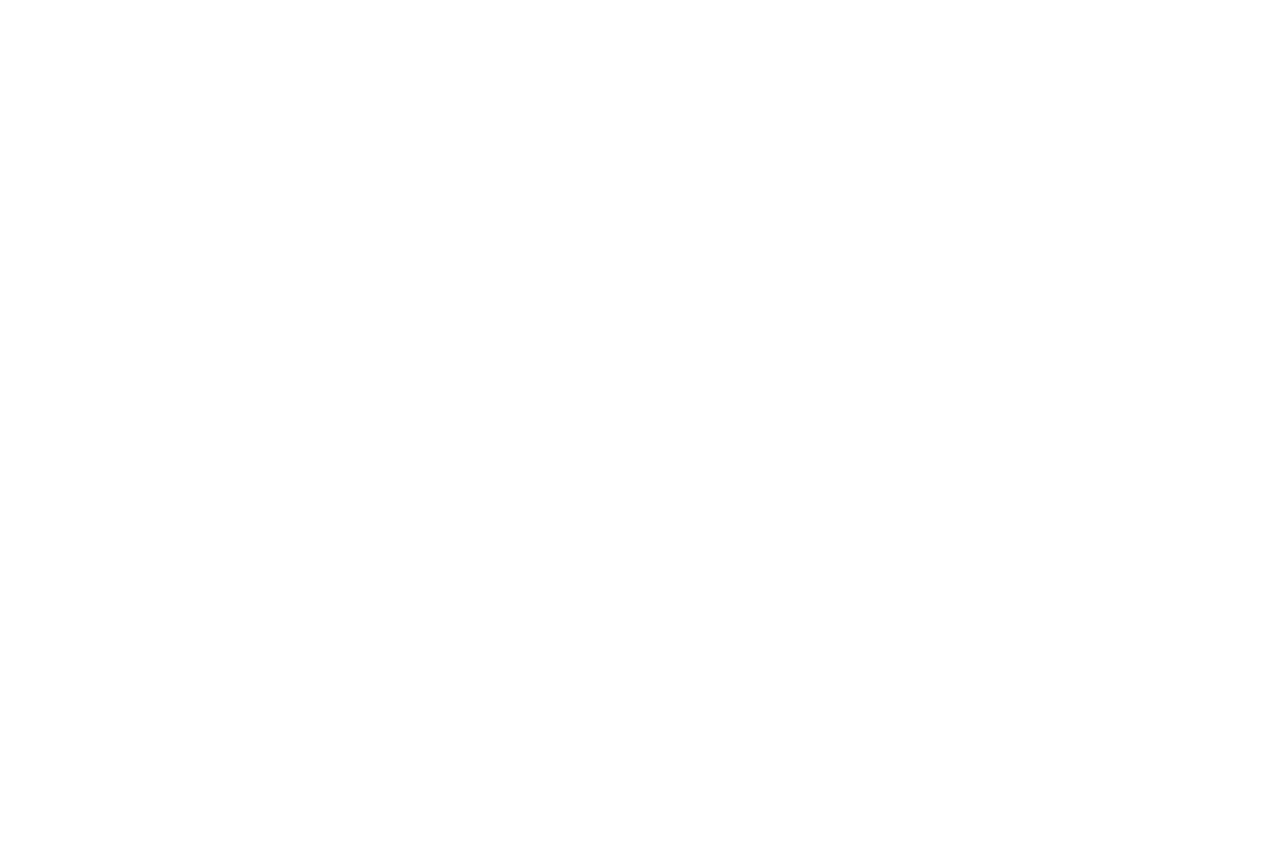
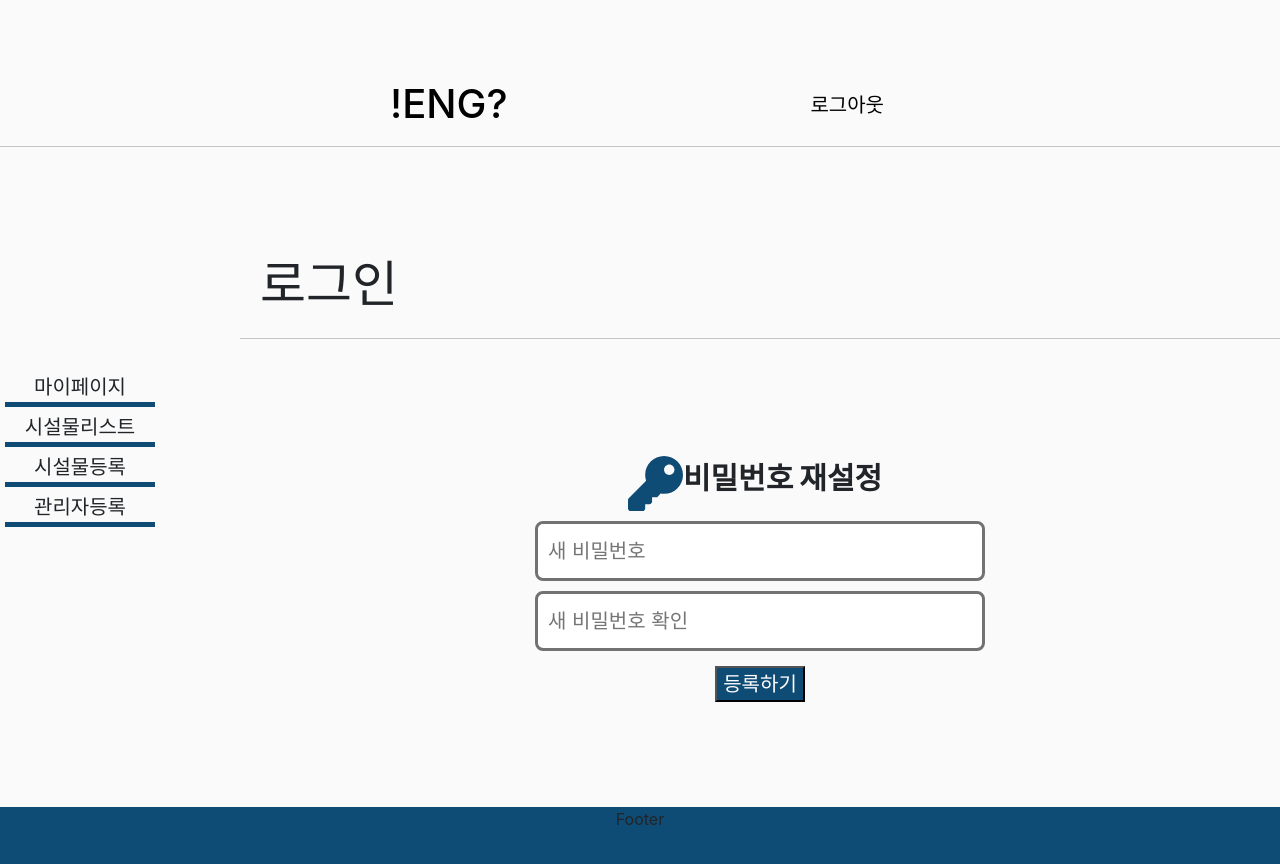
Before and after one commit to 2022OSS-Dev-Competition-ENG-Project/ENG_Web, a React (Create React App) app: page /mypage in a window 1280 px wide. Before the commit this address had no page. Shown: the top 864 px of the page. Before the commit the page ends 800 px from the top, so only its background shows below. Built offline with nearby package versions, Linux system fonts and the light colour scheme.

Commit message:
[FEAT]비밀번호 재설정 구현

```diff
--- a/package.json
+++ b/package.json
@@ -16,6 +16,7 @@
     "react-bootstrap": "^2.5.0",
     "react-daum-postcode": "^3.1.1",
     "react-dom": "^18.2.0",
+    "react-icons": "^4.4.0",
     "react-router-dom": "^6.3.0",
     "react-scripts": "5.0.1",
     "styled-components": "^5.3.5",
--- a/src/App.js
+++ b/src/App.js
@@ -7,7 +7,6 @@ import Main from './Pages/Main';
 import BuildingList from './Pages/BuildingList';
 import NoticeWrite from './Pages/NoticeWrite';
 import Layout from './Components/Layout';
-import PostWrite from './Pages/PostWrite';
 import BuildingRegister from './Pages/BuildingRegister';
 import ManagerRegister from './Pages/ManagerRegister';
 import NoticeView from './Pages/NoticeView';
@@ -17,6 +16,7 @@ import PostList from './Pages/PostList';
 import Banner from './Pages/MainBanner';
 import ReportList from './Pages/ReportList';
 import Qr from './Pages/Qr';
+import ResetPw from './Pages/ResetPw';
 
 function App() {
   return (
@@ -29,6 +29,7 @@ function App() {
         <Route path="/layout" element={<Layout />}> </Route>
         <Route path="/BuildingList" element={<BuildingList />}> </Route>
         <Route path="/building/:itemI" element={<Qr />}> </Route>
+        <Route path="/mypage" element={<ResetPw />}> </Route>
 
         <Route path="/report" element={<ReportList />} ></Route>
 
@@ -37,7 +38,6 @@ function App() {
         <Route path="/notice/:itemI" element={<NoticeView/>}> </Route>
 
         <Route path="/post" element={<PostList />} ></Route>
-        <Route path="/post/write" element={<PostWrite />}> </Route>
         <Route path="/post/:itemI" element={<PostView/>}> </Route>
 
 
--- a/src/Components/Header.js
+++ b/src/Components/Header.js
@@ -44,7 +44,7 @@ function Header() {
     <Header>
       <Logo  onClick={()=> { navigate('/main')}}>!ENG?</Logo>
       <UserBox>
-        <Button onClick={()=> navigate('mypage')}>{user}</Button>
+        <Button onClick={()=> navigate('/mypage')}>{user}</Button>
         <Button onClick={()=> {localStorage.clear(); navigate('/')}} >로그아웃</Button>
       </UserBox>
 
--- a/src/Components/Navigation.js
+++ b/src/Components/Navigation.js
@@ -20,6 +20,7 @@ let Menu_ul = styled.ul`
 `
   return(
     <>
+      <Menu_ul onClick={()=>{navigate('/mypage')}}>마이페이지</Menu_ul>
       <Menu_ul onClick={()=>{navigate('/BuildingList')}}>시설물리스트</Menu_ul>
       <Menu_ul onClick={()=>{navigate('/register/building')}}>시설물등록</Menu_ul>
       <Menu_ul onClick={()=>{navigate('/register/manager')}}>관리자등록</Menu_ul>
--- a/src/Pages/MainLog.js
+++ b/src/Pages/MainLog.js
@@ -75,9 +75,6 @@ function MainLog() {
 
 
   let navigate = useNavigate();
-
-
-
 
 
     let [id, setId] = useState('');
--- a/src/Pages/NoticeView.js
+++ b/src/Pages/NoticeView.js
@@ -89,7 +89,7 @@ function Delete(itemI) {
 
   if(window.confirm('삭제하시면 복구할 수 없습니다. \n 정말로 삭제하시겠습니까?')){
     axios
-     .get('http://203.250.32.29:2200/api/facility/content/delete/mg/'+useFacility+'/' + itemI)
+     .get('http://203.250.32.29:2200/api/facility/content/delete/mg/'+useFacility+'/' + 152)
      .then((response)=> {
         alert("삭제되었습니다.");
       {/*  navigate('/notice');*/}
--- a/src/Pages/PostWrite.js
+++ /dev/null
@@ -1,118 +0,0 @@
-import {React, useEffect, useState} from 'react';
-import styled from 'styled-components';
-import Header from "../Components/Header";
-import Footer from "../Components/Footer";
-import Navigation from "../Components/Navigation";
-import Write from "../Components/Write";
-import axios from 'axios';
-
-let Div = styled.div`
-  background-color: #FAFAFA;
-`
-
-  let Body = styled.div`
-    display: flex;
-    justify-content: center;
-    margin: 100px 0 0 0;
-    background-color: #FAFAFA;
-  `
-  let Box1 = styled.div`
-    width: 300px;
-    height: auto;
-    background-color: #FAFAFA;
-    margin: 0 ;
-    padding-top:120px
-  `
-
-  let Box2 = styled.div`
-    width: 1300px;
-    height: 70vh;
-    background-color:#FAFAFA;
-    margin: 0 ;
-    display: flex;
-    flex-direction: column;
-`
-  let Title_box= styled.div`
-    widith: auto;
-    height: auto;
-    display: flex;
-    justify-content: flex-start;
-    background-color:#FAFAFA;
-    font-size: 50px;
-    padding:0;
-    margin:0 0 0 20px;
-  `
-  let Content_box=styled.div`
-    widith: auto;
-    height: auto;
-    background-color: #FAFAFA;
-    display:flex;
-    align-items: center;
-    justify-content: center;
-    flex-direction: column;
-  `
-
-  let Register_button = styled.button`
-    background-color: #0F4C75;
-    color: white;
-    border-radius: 5px;
-    width: 90px;
-    height: 40px;
-  `
-
-function PostWrite() {
-
-
-  const [content, setContent] = useState({
-    title : '',
-    content: ''
-  })
-
-
-
-  const getValue = e => {
-    const { name, value } = e.target;
-    setContent({
-      ...content,
-      [name]: value
-    })
-    console.log(content);
-  };
-
-
-  const [viewContent, setViewContent] = useState([]);
-
-  axios
-      .post('http://203.250.32.29:2201/api/facility/content/register', {
-
-      })
-      .then(response => {
-        // Handle success.
-        console.log('성공');
-        console.log(response.data)
-        alert('회원님의 아이디는 '+ (response.data) + '입니다');
-
-      })
-      .catch(error => {
-        // Handle error.
-        console.log('로그인 실패', error.response);
-        alert(error.response.data);
-      });
-
-  return(
-    <>
-    <Div>
-      <Header/>
-        <Body>
-          <Box1><Navigation/></Box1>
-          <Box2><Title_box>게시물</Title_box><hr></hr><Content_box><Write/><Register_button onClick={() => {
-        setViewContent(viewContent.concat({...content}));
-      }}>등록하기</Register_button></Content_box></Box2>
-        </Body>
-        <Footer/>
-    </Div>
-    </>
-  );
-}
-
-export default PostWrite;
--- /dev/null
+++ b/src/Pages/ResetPw.js
@@ -0,0 +1,175 @@
+import {React, useEffect, useState} from 'react';
+import {Routes, Route, useNavigate} from 'react-router-dom';
+import Header from '../Components/Header';
+import Footer from '../Components/Footer';
+import styled from 'styled-components';
+import Navigation from '../Components/Navigation';
+import axios from 'axios';
+import {FaKey} from "react-icons/fa";
+
+const Div = styled.div`
+background-color: #FAFAFA;
+`
+
+  const Box1 = styled.div`
+  width: 300px;
+  height: auto;
+  background-color: #FAFAFA;
+  margin: 0 ;
+  padding-top:120px
+`
+
+const Box2 = styled.div`
+  width: 1300px;
+  height: 70vh;
+  background-color:#FAFAFA;
+  margin: 0 ;
+  display: flex;
+  flex-direction: column;
+`
+const Title_box = styled.div`
+widith: auto;
+height: auto;
+display: flex;
+justify-content: flex-start;
+background-color:#FAFAFA;
+font-size: 50px;
+padding:0;
+margin:0 0 0 20px;
+
+`
+const Content_box=styled.div`
+widith: auto;
+height: 500px;
+background-color: #FAFAFA;
+display:flex;
+align-items: center;
+justify-content: center;
+flex-direction: column;
+
+`
+
+const Body = styled.div`
+display: flex;
+justify-content: center;
+margin: 100px 0 0 0;
+background-color: #FAFAFA;
+
+`
+const Input_box = styled.label`
+  display:flex;
+  justify-content: center;
+  width: 550px;
+  height: auto;
+  background-color:#FAFAFA;
+  margin: 5px;
+  font-size: 20px;
+  padding-right: 10px;
+`
+
+const Sub_Title = styled.label`
+  display:flex;
+  justify-content: center;
+  width: 550px;
+  height: auto;
+  background-color:#FAFAFA;
+  margin: 5px;
+  font-size: 30px;
+  padding-right: 10px;
+  font-weight: 1000;
+
+`
+const Input = styled.input`
+  margin: 0 0 0 10px;
+  padding: 10px;
+  width: 450px;
+  border-radius: 8px;
+  border: 3px solid #727272;
+  height: 60px;
+`
+const Button = styled.button`
+margin: 10px;
+font-size: 20px;
+color: white;
+background-color: #0F4C75;
+`
+
+
+function ResetPw() {
+
+  let navigate = useNavigate();
+
+  const [pw1, setPw1] = useState('');
+  const [pw2, setPw2] = useState('');
+
+  const managerUuid = localStorage.getItem('managerUuid');
+
+  const goMain = () => {
+    navigate('/main');
+  };
+
+
+ const changePw = () => {
+
+
+    console.log(pw1);
+    console.log(pw2);
+
+      axios
+        .get('http://203.250.32.29:2201/api/manager-service/myPage/changePW/' + managerUuid, {
+        managerPassword: pw1,
+        })
+        .then(response => {
+        // Handle success.
+          console.log('변경완료');
+          alert('비밀번호가 변경되었습니다');
+          goMain();
+
+        })
+        .catch(error => {
+        // Handle error.
+          console.log(error.response);
+          alert(error.response.data);
+        });
+
+      }
+
+  return(
+    <>
+    <Div>
+      <Header/>
+        <Body>
+          <Box1><Navigation/></Box1>
+          <Box2><Title_box>로그인</Title_box><hr></hr>
+
+          <Content_box>
+            <Sub_Title>
+              <FaKey size="55" color="#0F4C75"/>비밀번호 재설정
+            </Sub_Title>
+
+            <Input_box>
+              <Input type="password" placeholder='새 비밀번호'  value={pw1} onChange={(e)=> {
+                setPw1(e.target.value);
+              }}></Input>
+            </Input_box>
+
+              <Input_box >
+              <Input  type="password"placeholder='새 비밀번호 확인'  value={pw2} onChange={(e)=> {
+                 setPw2(e.target.value);
+              }}></Input>
+            </Input_box>
+
+
+            <Button onClick={()=> {
+              changePw();
+            }}> 등록하기</Button>
+          </Content_box></Box2>
+        </Body>
+        <Footer/>
+    </Div>
+    </>
+
+  );
+}
+
+export default ResetPw;
```
Also changed, not shown: 1 other file (tests, documents, lock files or other folders).
